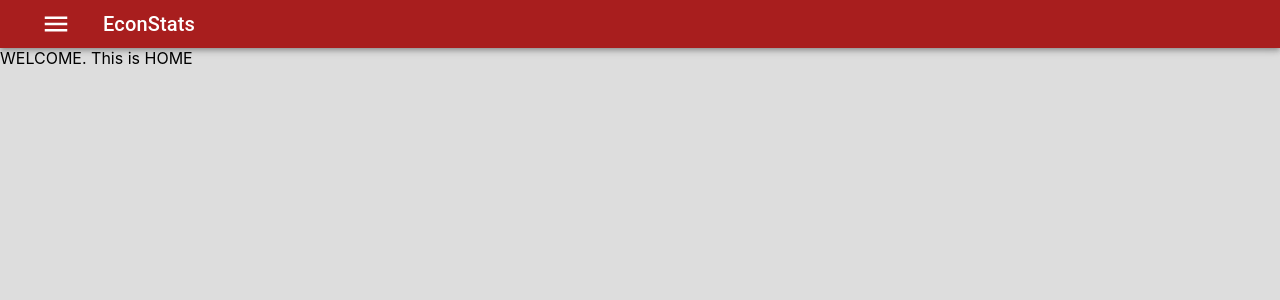
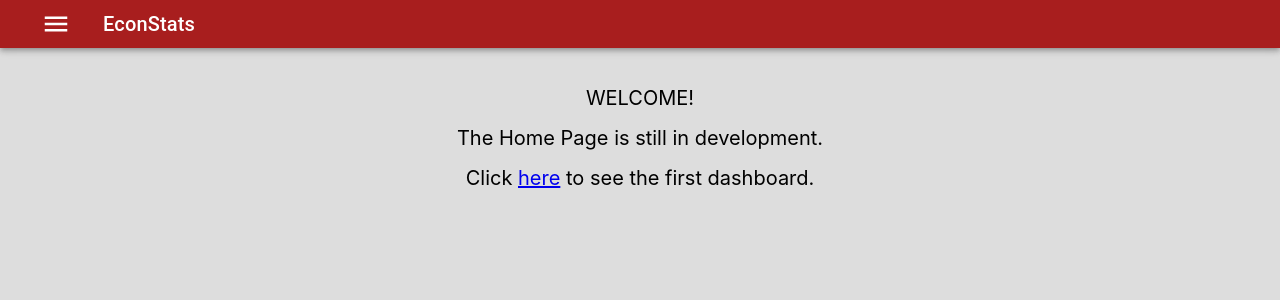
Before and after one commit to hsmello/econstats, a React (Create React App) app: page / in a window 1280 px wide. Shown: the top 300 px of the page. Built offline with nearby package versions, Linux system fonts and the light colour scheme.

Commit message:
instructions

```diff
--- a/src/App.js
+++ b/src/App.js
@@ -19,6 +19,8 @@ function App() {
       <Route exact path='/about' component={About} />
       <Route exact path='/country_analysis' component={CountryAnalysis} />
       <Route exact path='/gdp' component={GDP} />
+      <Route exact path='/inflation' component={GDP} /> {/* still going to GDP component */}
+
     </div>
   );
 }
--- a/src/Pages/About/About.css
+++ b/src/Pages/About/About.css
@@ -110,12 +110,21 @@
     .ab_first_block, .second_leg, .ab_second_block, .ab_third_block {
         width: 100%;
     }
+    .ab_first_block {
+        height: 430px;
+    }
+    .second_leg {
+        height: 580px;
+    }
+    .ab_second_block {
+        height: 370px;
+    }
     .ab_first_block, .ab_second_block {
         margin: 30px 0px;
     }
 }
 
-@media (max-width: 1349px) and (min-width: 770px) {
+@media (max-width: 1399px) and (min-width: 770px) {
     .about_body {
         width: 90%;
     }
--- a/src/Pages/About/About.js
+++ b/src/Pages/About/About.js
@@ -41,10 +41,10 @@ export default function About() {
 
                             <div className="ab_second_block_body">
                                 <p>
-                                    The HDI index was taken from the United Nations Development Programme, more specifically the Human Development Reports. This data can be accessed online through <a href="http://hdr.undp.org/en/data" target="blank" >here</a>
+                                    The HDI index is from the UN Development Programme, more specifically the Human Development Reports. It can be accessed online through <a href="http://hdr.undp.org/en/data" target="blank" >here</a>
                                 </p>
                                 <p>
-                                    All the other indexes (GDP, GDP per capita, Population, Life Expectancy and Inflation) were taken from the World Bank Open Data <a href="https://data.worldbank.org/" target="blank">website</a> and API.
+                                    All the other indexes are from the World Bank Open Data <a href="https://data.worldbank.org/" target="blank">website</a> and API.
                                 </p>
 
 
@@ -59,7 +59,7 @@ export default function About() {
                         </div>
                         <div className="ab_third_block_bg bg_shadow bg_common">
                             <div className="ab_third_block_body">
-                                Hello! I am Hugo and I've been lerning somethings about web development. You can find my github page here and my website here. See you!
+                                {/* Hello! I am Hugo and I've been lerning somethings about web development. You can find my github page here and my website here. See you! */}
                             </div>
                         </div>
                     </div>
--- a/src/Pages/EconomicData/GDP/GDP.css
+++ b/src/Pages/EconomicData/GDP/GDP.css
@@ -1,22 +1,6 @@
-.gdp_page_title {
-    margin: 20px auto;
-    font-size: 25px;
+.gdp_page {
+    width: 100%;
     text-align: center;
+    margin: 30px 0px;
+    font-size: 20px;
 }
-
-.gpdControls {
-    display: flex;
-    justify-content: center;
-}
-
-.gdp_chart {
-    margin-top: 50px;
-    justify-content: center;
-    display: flex;
-}
-
-.MuiPopover-paper {
-    background-color: tomato;
-}
-
-/* MuiMenu-paper MuiPopover-paper MuiPaper-elevation8 MuiPaper-rounded */
--- a/src/Pages/EconomicData/GDP/GDP.js
+++ b/src/Pages/EconomicData/GDP/GDP.js
@@ -22,8 +22,8 @@ export default function GDP() {
     }, [])
 
     return (
-        <div className="">
-
+        <div className="gdp_page">
+            In development
         </div>
     )
 }
--- a/src/Pages/Home/Home.css
+++ b/src/Pages/Home/Home.css
@@ -0,0 +1,7 @@
+.home_page {
+    width: 100%;
+    text-align: center;
+    margin: 30px 0px;
+    line-height: 200%;
+    font-size: 20px;
+}
--- a/src/Pages/Home/Home.js
+++ b/src/Pages/Home/Home.js
@@ -1,12 +1,17 @@
-import React, { Component } from 'react';
+import React from 'react';
 import './Home.css'
+
+import { Link } from 'react-router-dom';
 
 export default function Home() {
 
     return (
-        <div className="">
-            WELCOME. This is HOME
-
+        <div className="home_page">
+            WELCOME!
+            <br/>
+            The Home Page is still in development.
+            <br />
+            Click <Link to='/country_analysis'>here</Link> to see the first dashboard.
         </div>
     )
 }
```
